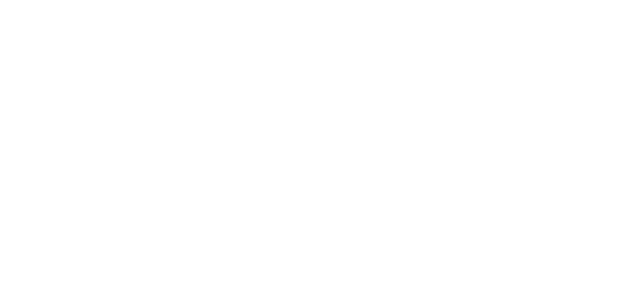
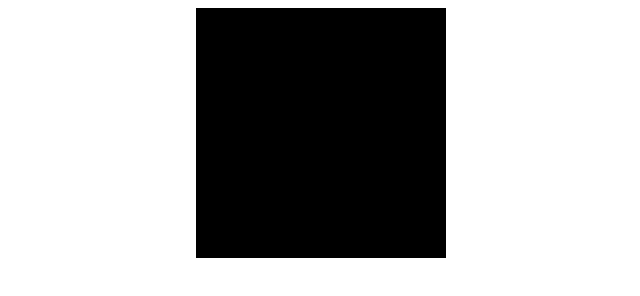
Before and after one commit to tomcheah/etch-a-sketch, a plain HTML site: page index.html in a window 1280 px wide. Shown: the whole page, without its empty margins (319-959 px from the left). Drawn offline with Linux system fonts and the light colour scheme.

Commit message:
Add grid making logic

```diff
--- a/index.html
+++ b/index.html
@@ -5,9 +5,9 @@
     <meta http-equiv="X-UA-Compatible" content="IE=edge">
     <meta name="viewport" content="width=device-width, initial-scale=1.0">
     <title>Document</title>
-    <script src="./logic.js" defer></script>
+    <link rel="stylesheet" href="./style.css">
 </head>
 <body>
-
+    <script src="./logic.js" defer></script>
 </body>
 </html>
--- a/logic.js
+++ b/logic.js
@@ -0,0 +1,33 @@
+
+/* Create grid of row x col squares */
+function createGrid(rows, cols) {
+    let body = document.body;
+    let grid = document.createElement('div');
+    grid.classList.add('grid');
+    for (let i=0; i < rows; i++) {
+        let row = document.createElement('div');
+        row.classList.add("grid-row");
+        for (let i=0; i < cols; i++) {
+            let square = document.createElement('div');
+            square.classList.add('square');
+            row.appendChild(square);
+        }
+        grid.appendChild(row);
+    }
+    body.appendChild(grid);
+}
+
+/*
+    <div class="container">
+        <div class="grid">
+            <div class="row-1">
+                <div class="square"></div>
+                <div class="square"></div>
+                <div class="square"></div>
+            </div>
+            <div class="row-x"></div>
+        </div>
+    </div>
+*/
+
+createGrid(5,5);
--- a/style.css
+++ b/style.css
@@ -0,0 +1,11 @@
+.square {
+    width: 50px;
+    height: 50px;
+    background-color: black;
+}
+
+.grid-row {
+    display: flex;
+    flex: 1;
+    justify-content: center;
+}
```
